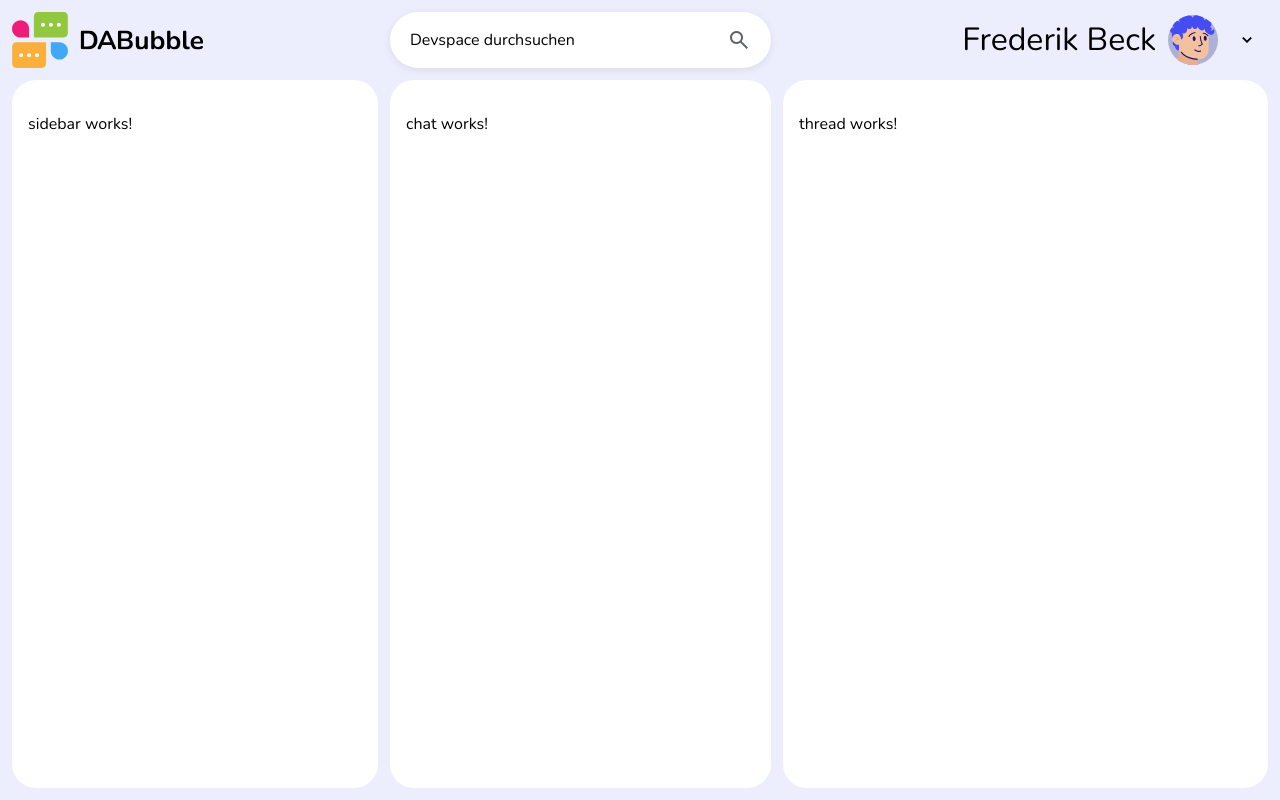
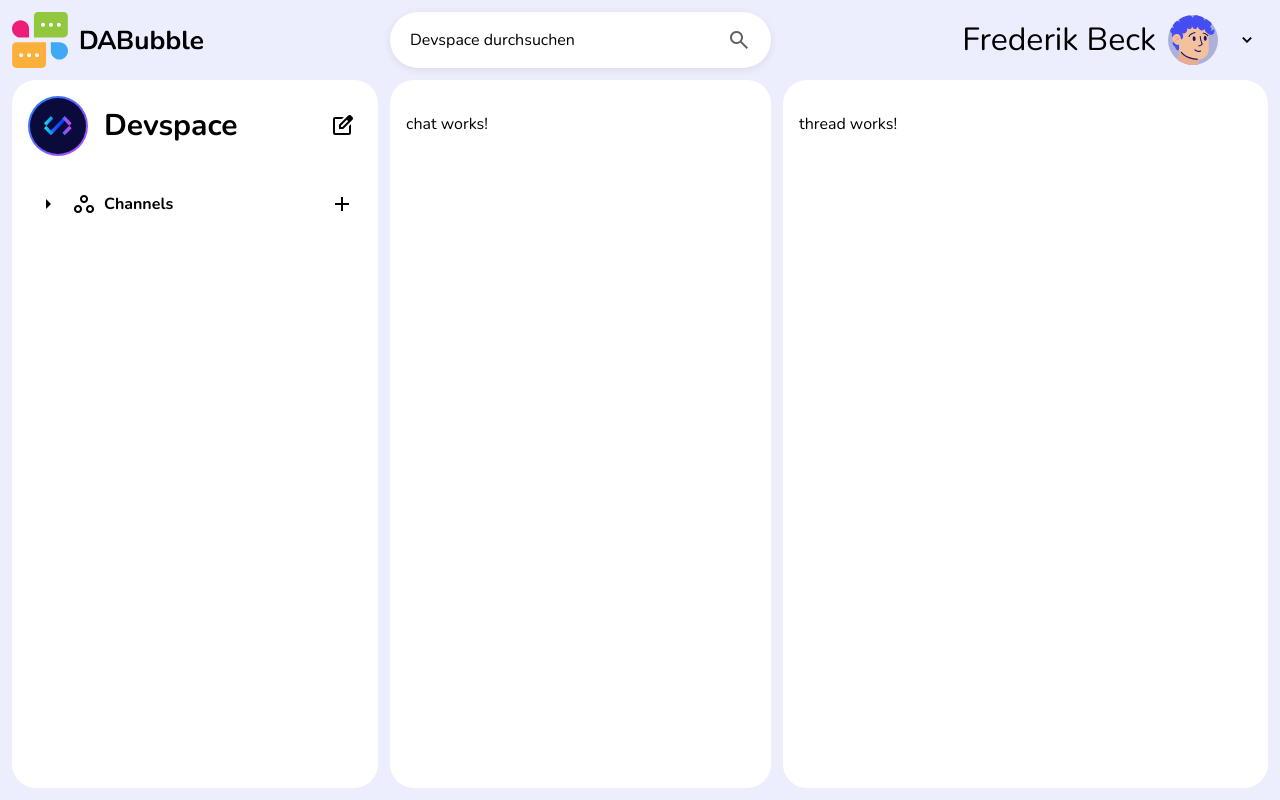
Before and after one commit to frontendfuchs/da-bubble, an Angular app: page / in a window 1280 px wide. Built offline with nearby package versions, Linux system fonts and the light colour scheme.

Commit message:
feat(: add channel tree with workspace header

```diff
--- /dev/null
+++ b/src/app/layout/sidebar/add-channel-dialog/add-channel-dialog.html
@@ -0,0 +1,9 @@
+<h2 mat-dialog-title>Channel hinzufügen</h2>
+
+<mat-dialog-content>
+  <p>Platzhalter</p>
+</mat-dialog-content>
+
+<mat-dialog-actions align="end">
+  <button mat-button type="button" mat-dialog-close>Abbrechen</button>
+</mat-dialog-actions>
--- /dev/null
+++ b/src/app/layout/sidebar/add-channel-dialog/add-channel-dialog.scss
@@ -0,0 +1,4 @@
+:host {
+  display: block;
+  min-width: 400px;
+}
--- /dev/null
+++ b/src/app/layout/sidebar/add-channel-dialog/add-channel-dialog.ts
@@ -0,0 +1,11 @@
+import { Component } from '@angular/core';
+import { MatButtonModule } from '@angular/material/button';
+import { MatDialogModule } from '@angular/material/dialog';
+
+@Component({
+  imports: [MatButtonModule, MatDialogModule],
+  selector: 'app-add-channel-dialog',
+  styleUrl: './add-channel-dialog.scss',
+  templateUrl: './add-channel-dialog.html',
+})
+export class AddChannelDialog {}
--- a/src/app/layout/sidebar/sidebar.html
+++ b/src/app/layout/sidebar/sidebar.html
@@ -1 +1,40 @@
-<p>sidebar works!</p>
+<header class="sidebar__header">
+    <div class="sidebar__logo">
+        <img class="sidebar__logo-image" src="assets/img/devspace-icon.svg" alt="" />
+    </div>
+    <h1 class="sidebar__title">Devspace</h1>
+    <button matIconButton class="sidebar__edit" type="button" aria-label="Workspace bearbeiten">
+        <mat-icon>edit_square</mat-icon>
+    </button>
+</header>
+
+<mat-tree #tree [dataSource]="dataSource" [childrenAccessor]="childrenAccessor">
+    <!-- This is the tree node template for leaf nodes -->
+    <mat-tree-node *matTreeNodeDef="let node" matTreeNodePadding (click)="onLeafClick(node)"
+        [class.sidebar__leaf--action]="node.isAdd">
+        <div class="sidebar__row">
+            <!-- use a disabled button to provide padding for tree leaf -->
+            <button matIconButton disabled></button>
+            <mat-icon class="sidebar__leaf-icon">
+                {{ node.isAdd ? 'add_circle_outline' : 'numbers' }}
+            </mat-icon>
+            <span class="sidebar__node-name">{{ node.name }}</span>
+        </div>
+    </mat-tree-node>
+    <!-- This is the tree node template for expandable nodes -->
+    <mat-tree-node *matTreeNodeDef="let node; when: hasChild" matTreeNodePadding matTreeNodeToggle
+        [cdkTreeNodeTypeaheadLabel]="node.name">
+        <button matIconButton matTreeNodeToggle [attr.aria-label]="'Toggle ' + node.name">
+            <mat-icon class="mat-icon-rtl-mirror sidebar__toggle-icon">
+                {{ tree.isExpanded(node) ? 'arrow_drop_down' : 'arrow_right' }}
+            </mat-icon>
+        </button>
+        <mat-icon class="sidebar__node-icon">workspaces</mat-icon>
+        <span class="sidebar__node-name">{{ node.name }}</span>
+        <button matIconButton class="sidebar__add" type="button"
+            [attr.aria-label]="'Add to ' + node.name"
+            (click)="$event.stopPropagation(); openAddChannelDialog()">
+            <mat-icon>add</mat-icon>
+        </button>
+    </mat-tree-node>
+</mat-tree>
--- a/src/app/layout/sidebar/sidebar.scss
+++ b/src/app/layout/sidebar/sidebar.scss
@@ -1,3 +1,5 @@
+@use '../../styles/variablen' as *;
+
 :host {
   display: block;
   height: 100%;
@@ -6,3 +8,109 @@
   padding: 16px;
   overflow: auto;
 }
+
+.sidebar {
+  &__header {
+    display: flex;
+    align-items: center;
+    gap: 16px;
+    margin-bottom: 24px;
+  }
+
+  &__logo {
+    display: grid;
+    place-items: center;
+    flex-shrink: 0;
+    width: 56px;
+    height: 56px;
+    border: 2px solid transparent;
+    border-radius: 50%;
+    background:
+      linear-gradient(#0b0b3b, #0b0b3b) padding-box,
+      linear-gradient(135deg, #1381ff, #c444ff) border-box;
+  }
+
+  &__logo-image {
+    display: block;
+    width: 28px;
+    height: auto;
+  }
+
+  &__title {
+    margin: 0;
+    color: $color-text;
+    font-size: 30px;
+    font-weight: 800;
+    line-height: 1.2;
+  }
+
+  &__edit {
+    flex-shrink: 0;
+    margin-left: auto;
+    color: $color-text;
+  }
+
+  &__edit,
+  &__add {
+    transition:
+      background-color 150ms ease,
+      color 150ms ease;
+
+    &:hover,
+    &:focus-visible {
+      background-color: rgba($color-primary, 0.14);
+      color: $color-primary;
+    }
+  }
+
+  &__toggle-icon {
+    transition: color 150ms ease;
+  }
+
+  &__node-icon {
+    margin: 0 8px 0 4px;
+    transition: color 150ms ease;
+  }
+
+  &__leaf-icon {
+    margin: 0 8px 0 4px;
+    transition: color 150ms ease;
+  }
+
+  &__node-name {
+    flex: 1;
+    color: $color-text;
+    font-weight: 800;
+    transition: color 150ms ease;
+  }
+
+  &__add {
+    margin-left: auto;
+  }
+}
+
+mat-tree-node:hover:not(:has(.sidebar__add:hover)) {
+  .sidebar__toggle-icon,
+  .sidebar__node-icon,
+  .sidebar__leaf-icon,
+  .sidebar__node-name {
+    color: $color-primary;
+  }
+}
+
+.sidebar__row {
+  display: flex;
+  align-items: center;
+  width: 100%;
+  padding-right: 8px;
+  border-radius: 24px;
+  transition: background-color 150ms ease;
+}
+
+mat-tree-node:not(.sidebar__leaf--action):hover .sidebar__row {
+  background-color: rgba($color-primary, 0.14);
+}
+
+.sidebar__leaf--action {
+  cursor: pointer;
+}
--- a/src/app/layout/sidebar/sidebar.ts
+++ b/src/app/layout/sidebar/sidebar.ts
@@ -1,9 +1,48 @@
-import { Component } from '@angular/core';
+import { Component, inject } from '@angular/core';
+import { MatTreeModule } from '@angular/material/tree';
+import { MatIconModule } from '@angular/material/icon';
+import { MatButtonModule } from '@angular/material/button';
+import { MatDialog } from '@angular/material/dialog';
+import { AddChannelDialog } from './add-channel-dialog/add-channel-dialog';
+
+interface TreeNode {
+  name: string;
+  isAdd?: boolean;
+  children?: TreeNode[];
+}
 
 @Component({
-  imports: [],
+  imports: [MatTreeModule, MatIconModule, MatButtonModule],
+
   selector: 'app-sidebar',
   styleUrl: './sidebar.scss',
   templateUrl: './sidebar.html',
 })
-export class Sidebar {}
+export class Sidebar {
+  private dialog = inject(MatDialog);
+
+  dataSource: TreeNode[] = [
+    {
+      name: 'Channels',
+      children: [
+        { name: 'Entwicklerteam' },
+        { name: 'Channel hinzufügen', isAdd: true },
+      ],
+    },
+  ];
+
+  childrenAccessor = (node: TreeNode) => node.children ?? [];
+
+  hasChild = (_: number, node: TreeNode) =>
+    !!node.children && node.children.length > 0;
+
+  openAddChannelDialog(): void {
+    this.dialog.open(AddChannelDialog);
+  }
+
+  onLeafClick(node: TreeNode): void {
+    if (node.isAdd) {
+      this.openAddChannelDialog();
+    }
+  }
+}
```
